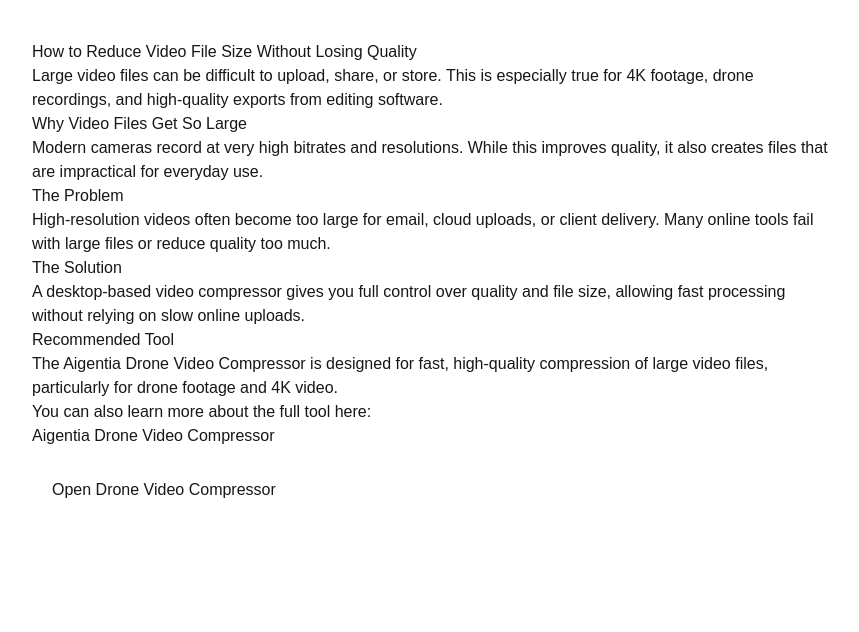
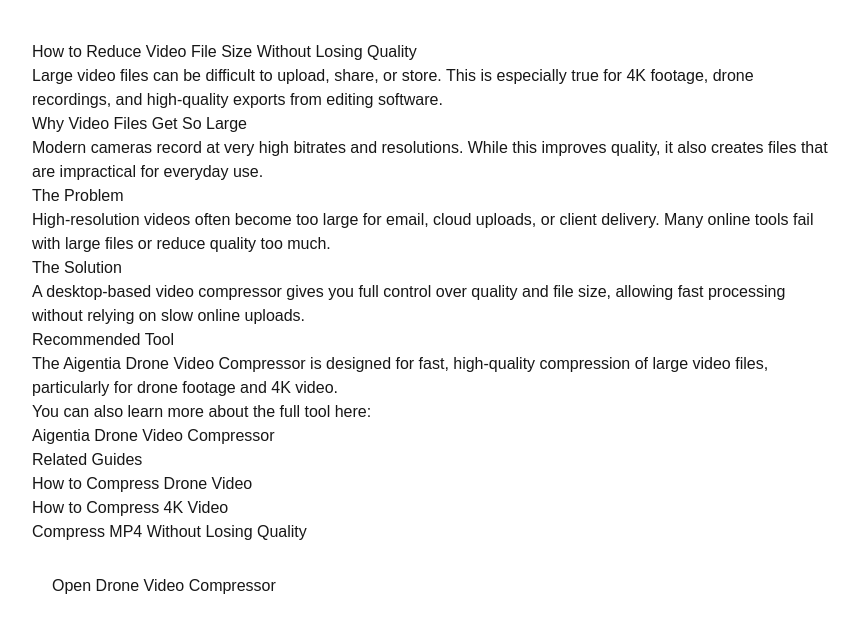
Before and after one commit to DRycroft/aigentia-seo, a Next.js app: page /reduce-video-file-size in a window 1280 px wide. Shown: the top 632 px of the page, without its empty margins (208-1067 px from the left). Built offline with nearby package versions, Linux system fonts and the light colour scheme.

Commit message:
Add internal linking

```diff
--- a/app/reduce-video-file-size/page.tsx
+++ b/app/reduce-video-file-size/page.tsx
@@ -36,6 +36,13 @@
         </a>
       </p>
 
+      <h2>Related Guides</h2>
+      <ul>
+        <li><a href="/compress-drone-video">How to Compress Drone Video</a></li>
+        <li><a href="/compress-4k-video">How to Compress 4K Video</a></li>
+        <li><a href="/compress-mp4-without-losing-quality">Compress MP4 Without Losing Quality</a></li>
+      </ul>
+
       <a href="/products/drone-video-compressor">
         <button style={{ padding: "10px 20px", marginTop: "20px" }}>
           Open Drone Video Compressor
```
